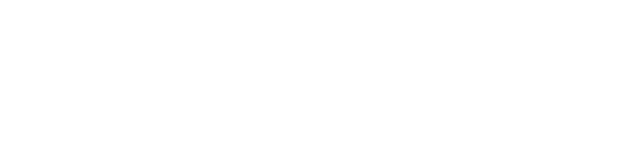
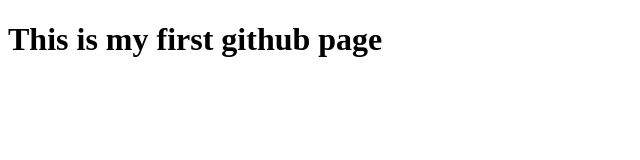
Before and after one commit to abnafis17/My-First-Repo, a plain HTML site: page index.html in a window 1280 px wide. Shown: the whole page, without its empty margins (0-640 px from the left). Drawn offline with Linux system fonts and the light colour scheme.

```diff
--- a/index.html
+++ b/index.html
@@ -7,6 +7,6 @@
     <title>Document</title>
 </head>
 <body>
-
+    <h1>This is my first github page</h1>
 </body>
 </html>
```
